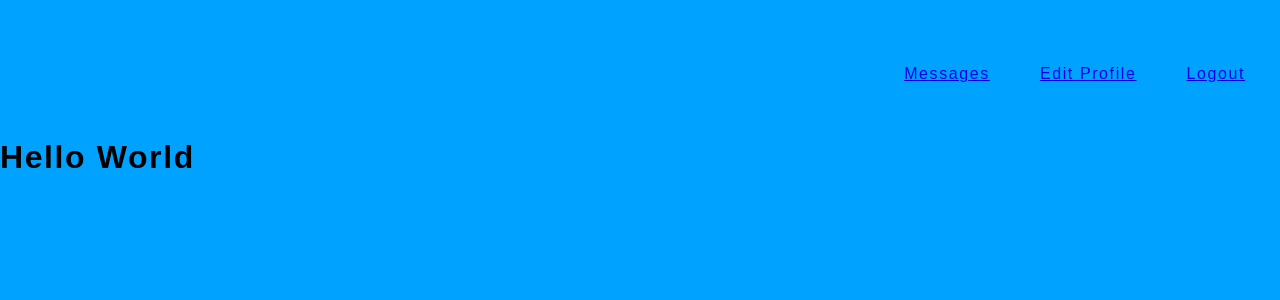
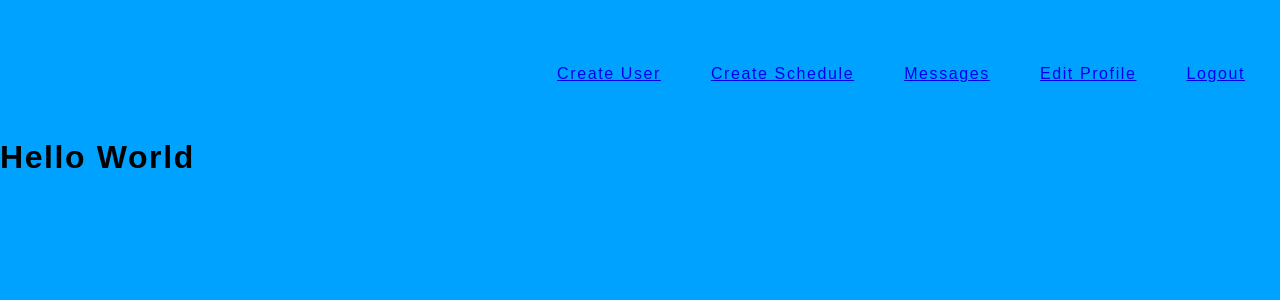
Before and after one commit to AdminAkai/schedular-api, a React (Create React App) app in the folder client/: page /dashboard/1 in a window 1280 px wide. Shown: the top 300 px of the page. Built offline with nearby package versions, Linux system fonts and the light colour scheme; no server answers; the HTML template or start-up script is replaced by a standard one.

Commit message:
Adjusting messaging collection as dateSent to type Date for proper sorting

```diff
--- a/client/src/App.css
+++ b/client/src/App.css
@@ -50,6 +50,7 @@
   flex-direction: column;
   width:1000px;
   height: 600px;
+  border: 1px solid #b1b1b1;
 }
 
 .all-messages {
@@ -66,7 +67,7 @@
 }
 
 .message-container {
-  margin-bottom: 10px;
+  margin-bottom: 25px;
   margin-left: 5px;
   margin-top: 5px;
 }
@@ -122,7 +123,7 @@
 
 .submit-messages {
   margin-left: 5px;
-  border: 1px solid #ffffff;
+  border: 1px solid rgba(0, 0, 0, 0.5);
   font-size: 18px;
   padding: 10px;
   font-weight: 600;
--- a/client/src/components/Messages.js
+++ b/client/src/components/Messages.js
@@ -125,6 +125,8 @@ export default class Messages extends Component {
                     </div>
                     <form className="message-form">
                     <textarea
+                        rows="10"
+                        cols="50"
                         type="text"
                         name="messageContent"
                         onChange={this.onTextChange}
--- a/client/src/components/Navbar.js
+++ b/client/src/components/Navbar.js
@@ -17,8 +17,26 @@ export default class Navbar extends Component {
         return (
             <div className="navbar-container">
                 <div className="navbar-items">
-                    {this.props.createSchedulePage === true}
-                    {this.props.messagesPage === true
+                    {this.props.isCreateUserPage === true
+                    ?
+                        <Link className="navbar-option" to={this.returnToDashboard}>
+                            Return to Dashboard
+                        </Link>
+                    :
+                        <Link className="navbar-option" to={this.editProfile}>
+                            Create User
+                        </Link>
+                    }
+                    {this.props.isCreateSchedulePage === true
+                    ?
+                        <Link className="navbar-option" to={this.returnToDashboard}>
+                            Return to Dashboard
+                        </Link>
+                    :
+                        <Link className="navbar-option" to={this.editProfile}>
+                            Create Schedule
+                        </Link>
+                    }                    {this.props.messagesPage === true
                     ?
                         <Link className="navbar-option" to={this.returnToDashboard}>
                             Return to Dashboard
```
Also changed, not shown: 1 other file (tests, documents, lock files or other folders).
